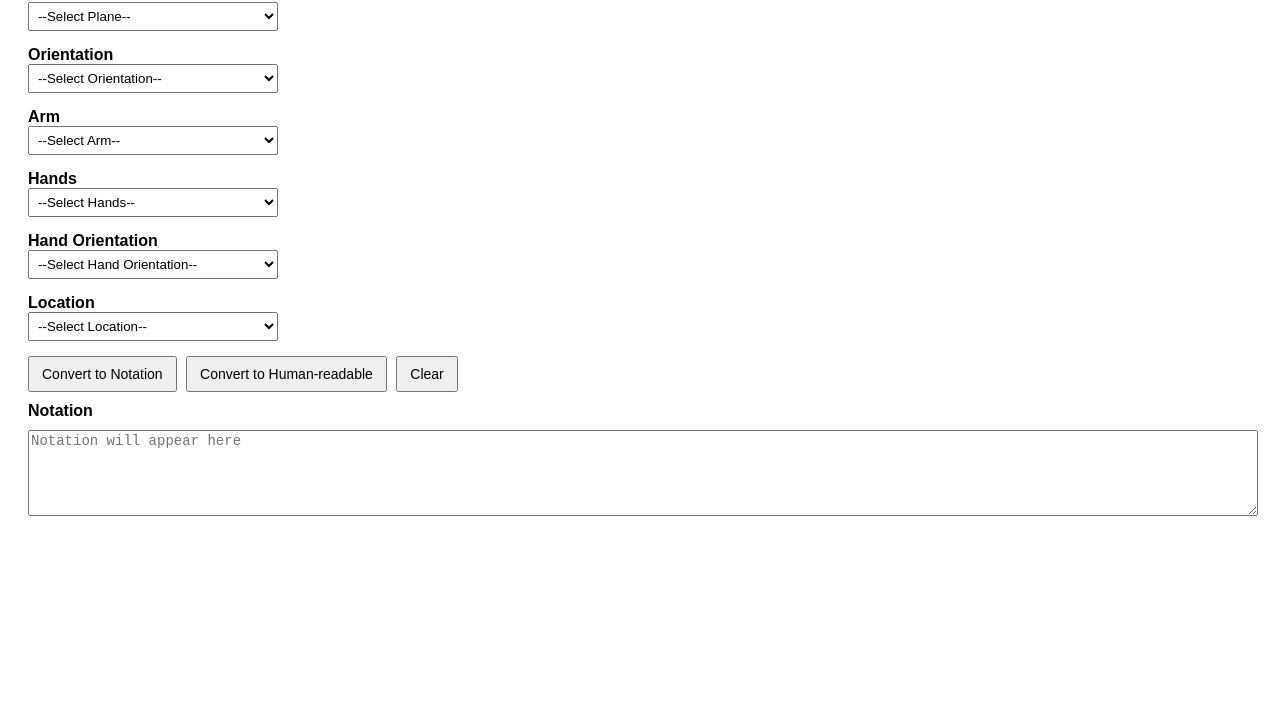
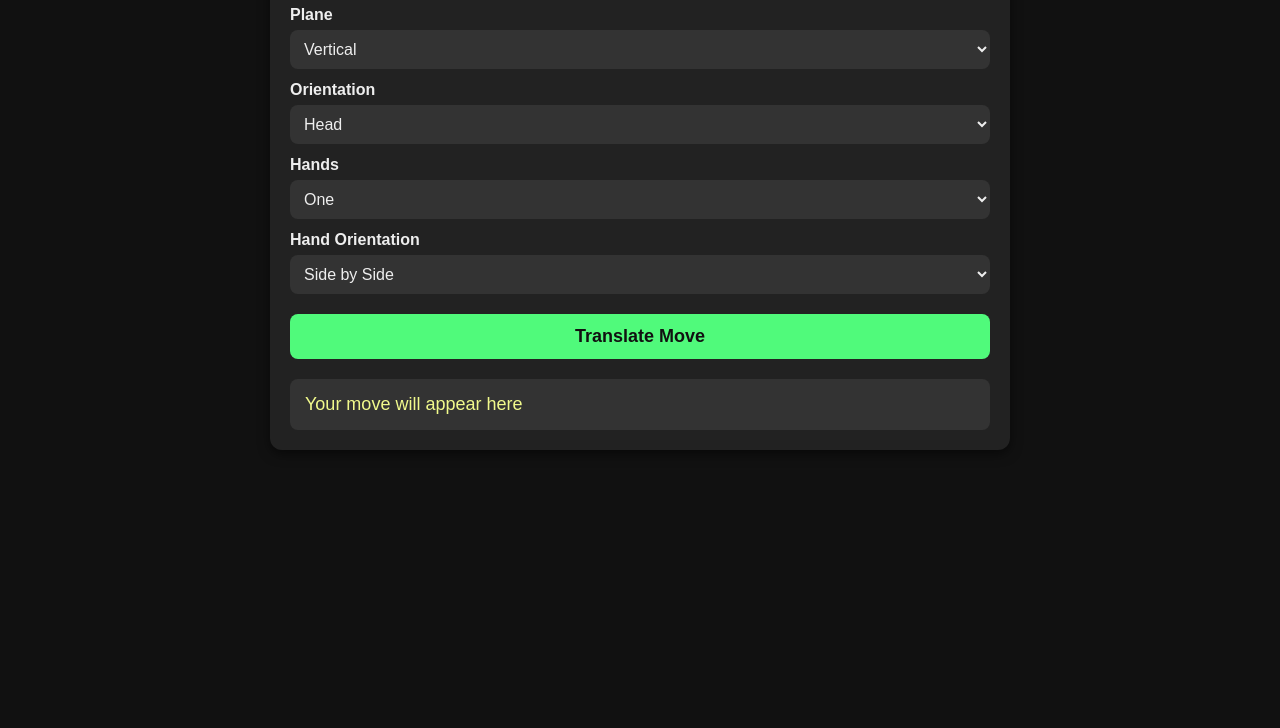
Before and after one commit to eman2238/eman2238.phantom-moves-translate.io, a plain HTML site: page index.html in a window 1280 px wide. Shown: the part 112-840 px from the top of the page. Before the commit the page ends 800 px from the top, so only its background shows below. Drawn offline with Linux system fonts and the light colour scheme.

Commit message:
Update index.html

```diff
--- a/index.html
+++ b/index.html
@@ -2,133 +2,122 @@
 <html lang="en">
 <head>
   <meta charset="UTF-8">
-<title>Phantom Moves Translator</title>
+  <title>Phantom Moves Translate</title>
   <style>
-body { font-family: Arial, sans-serif; padding: 20px; }
-label { display:block; margin-top:10px; font-weight:bold; }
-select { width: 250px; padding:5px; margin-bottom:5px; }
-button { padding:8px 12px; font-size:14px; margin-top:10px; margin-right:5px; }
-textarea { width: 100%; height:80px; font-size:14px; margin-top:10px; }
+    body {
+      background-color: #111;
+      color: #eee;
+      font-family: Arial, sans-serif;
+      display: flex;
+      justify-content: center;
+      align-items: flex-start;
+      min-height: 100vh;
+      margin: 0;
+      padding: 20px;
+    }
+    .container {
+      background: #222;
+      padding: 20px;
+      border-radius: 12px;
+      width: 90%;
+      max-width: 700px;
+      box-shadow: 0 4px 12px rgba(0,0,0,0.5);
+    }
+    h1 {
+      text-align: center;
+      margin-bottom: 20px;
+      color: #8be9fd;
+    }
+    label {
+      font-weight: bold;
+      display: block;
+      margin: 12px 0 6px;
+    }
+    select {
+      width: 100%;
+      padding: 10px;
+      border-radius: 8px;
+      border: none;
+      font-size: 16px;
+      background: #333;
+      color: #eee;
+    }
+    button {
+      margin-top: 20px;
+      width: 100%;
+      padding: 12px;
+      font-size: 18px;
+      border: none;
+      border-radius: 8px;
+      background: #50fa7b;
+      color: #111;
+      cursor: pointer;
+      font-weight: bold;
+    }
+    button:hover {
+      background: #40d967;
+    }
+    .output {
+      margin-top: 20px;
+      padding: 15px;
+      background: #333;
+      border-radius: 8px;
+      font-size: 18px;
+      color: #f1fa8c;
+    }
   </style>
 </head>
 <body>
+  <div class="container">
+    <h1>Phantom Moves Translate</h1>
 
-<h2>Phantom Moves Translator</h2>
-
-<label>Plane</label>
+    <label for="plane">Plane</label>
     <select id="plane">
-  <option value="">--Select Plane--</option>
-  <option value="HC">chest</option>
-  <option value="HW">waist</option>
-  <option value="P">perpendicular</option>
-  <option value="Dr,ll">diag r high l low</option>
-  <option value="Dl,rr">diag l high r low</option>
+      <option>Vertical</option>
+      <option>Horizontal</option>
+      <option>Sagittal</option>
     </select>
 
-<label>Orientation</label>
+    <label for="orientation">Orientation</label>
     <select id="orientation">
-  <option value="">--Select Orientation--</option>
-  <option value="F">front</option>
-  <option value="B">back</option>
-  <option value="R">right</option>
-  <option value="L">left</option>
+      <option>Head</option>
+      <option>Chest</option>
+      <option>Waist</option>
+      <option>Feet</option>
     </select>
 
-<label>Arm</label>
-<select id="arm">
-  <option value="">--Select Arm--</option>
-  <option value="Ra">right</option>
-  <option value="La">left</option>
+    <label for="hands">Hands</label>
+    <select id="hands">
+      <option>One</option>
+      <option>Both</option>
     </select>
 
-<label>Hands</label>
-<select id="hands">
-  <option value="">--Select Hands--</option>
-  <option value="1hnd">one</option>
-  <option value="2hnd">two</option>
+    <label for="hand-orientation">Hand Orientation</label>
+    <select id="hand-orientation">
+      <option>Side by Side</option>
+      <option>Both Hands Right End</option>
+      <option>Both Hands Middle</option>
+      <option>Both Hands Left End</option>
+      <option>Palms Down</option>
+      <option>Right Palm Down & Left Palm Up</option>
+      <option>Left Palm Down & Right Palm Up</option>
     </select>
 
-<label>Hand Orientation</label>
-<select id="hand_orient">
-  <option value="">--Select Hand Orientation--</option>
-  <option value="PD">palm down</option>
-  <option value="PU">palm up</option>
-  <option value="IR">inward</option>
-  <option value="UC">uncrossed</option>
-  <option value="SbS">side by side</option>
-  <option value="Croll">cross right over left</option>
-  <option value="Clorr">cross left over right</option>
-</select>
+    <button onclick="showMove()">Translate Move</button>
 
-<label>Location</label>
-<select id="location">
-  <option value="">--Select Location--</option>
-  <option value="hrs">right</option>
-  <option value="hms">middle</option>
-  <option value="hls">left</option>
-  <option value="hte">top</option>
-  <option value="hbe">bottom</option>
-  <option value="Be">both ends</option>
-</select>
-
-<br>
-<button onclick="toNotation()">Convert to Notation</button>
-<button onclick="toHuman()">Convert to Human-readable</button>
-<button onclick="clearAll()">Clear</button>
-
-<label>Notation</label>
-<textarea id="notation" placeholder="Notation will appear here"></textarea>
+    <div class="output" id="output">Your move will appear here</div>
+  </div>
 
   <script>
-// Reverse mapping for human-readable text
-const planesText = {"HC":"chest","HW":"waist","P":"perpendicular","Dr,ll":"diag r high l low","Dl,rr":"diag l high r low"};
-const orientationsText = {"F":"front","B":"back","R":"right","L":"left"};
-const armsText = {"Ra":"right","La":"left"};
-const handsText = {"1hnd":"one","2hnd":"two"};
-const handOrientText = {"PD":"palm down","PU":"palm up","IR":"inward","UC":"uncrossed","SbS":"side by side","Croll":"cross right over left","Clorr":"cross left over right"};
-const locationsText = {"hrs":"right","hms":"middle","hls":"left","hte":"top","hbe":"bottom","Be":"both ends"};
+    function showMove() {
+      const plane = document.getElementById('plane').value;
+      const orientation = document.getElementById('orientation').value;
+      const hands = document.getElementById('hands').value;
+      const handOrientation = document.getElementById('hand-orientation').value;
 
-function toNotation(){
-    const p = document.getElementById("plane").value;
-    const o = document.getElementById("orientation").value;
-    const a = document.getElementById("arm").value;
-    const h = document.getElementById("hands").value;
-    const ho = document.getElementById("hand_orient").value;
-    const l = document.getElementById("location").value;
-    document.getElementById("notation").value = [p,o,a,h,ho,l].filter(Boolean).join(' ');
-}
-
-function toHuman(){
-    const notation = document.getElementById("notation").value.trim().split(/\s+/);
-    if(notation.length>0){
-        const [p,o,a,h,ho,l] = notation;
-        const text = [
-            p ? "Plane: "+planesText[p] : "",
-            o ? "Orientation: "+orientationsText[o] : "",
-            a ? "Arm: "+armsText[a] : "",
-            h ? "Hands: "+handsText[h] : "",
-            ho ? "Hand Orientation: "+handOrientText[ho] : "",
-            l ? "Location: "+locationsText[l] : ""
-        ].filter(Boolean).join(', ');
-        // Fill dropdowns with the selected value as well
-        if(p) document.getElementById("plane").value=p;
-        if(o) document.getElementById("orientation").value=o;
-        if(a) document.getElementById("arm").value=a;
-        if(h) document.getElementById("hands").value=h;
-        if(ho) document.getElementById("hand_orient").value=ho;
-        if(l) document.getElementById("location").value=l;
-        document.getElementById("notation").value = notation.join(' ');
-        alert("Human-readable: "+text);
-    }
-}
-
-function clearAll(){
-    ["plane","orientation","arm","hands","hand_orient","location"].forEach(id=>{
-        document.getElementById(id).value="";
-    });
-    document.getElementById("notation").value="";
+      const result = `${plane} plane, ${orientation} orientation, ${hands} hand(s), ${handOrientation}`;
+      document.getElementById('output').innerText = result;
     }
   </script>
-
 </body>
 </html>
```
Lines whose indentation alone changed are shown as unchanged.
